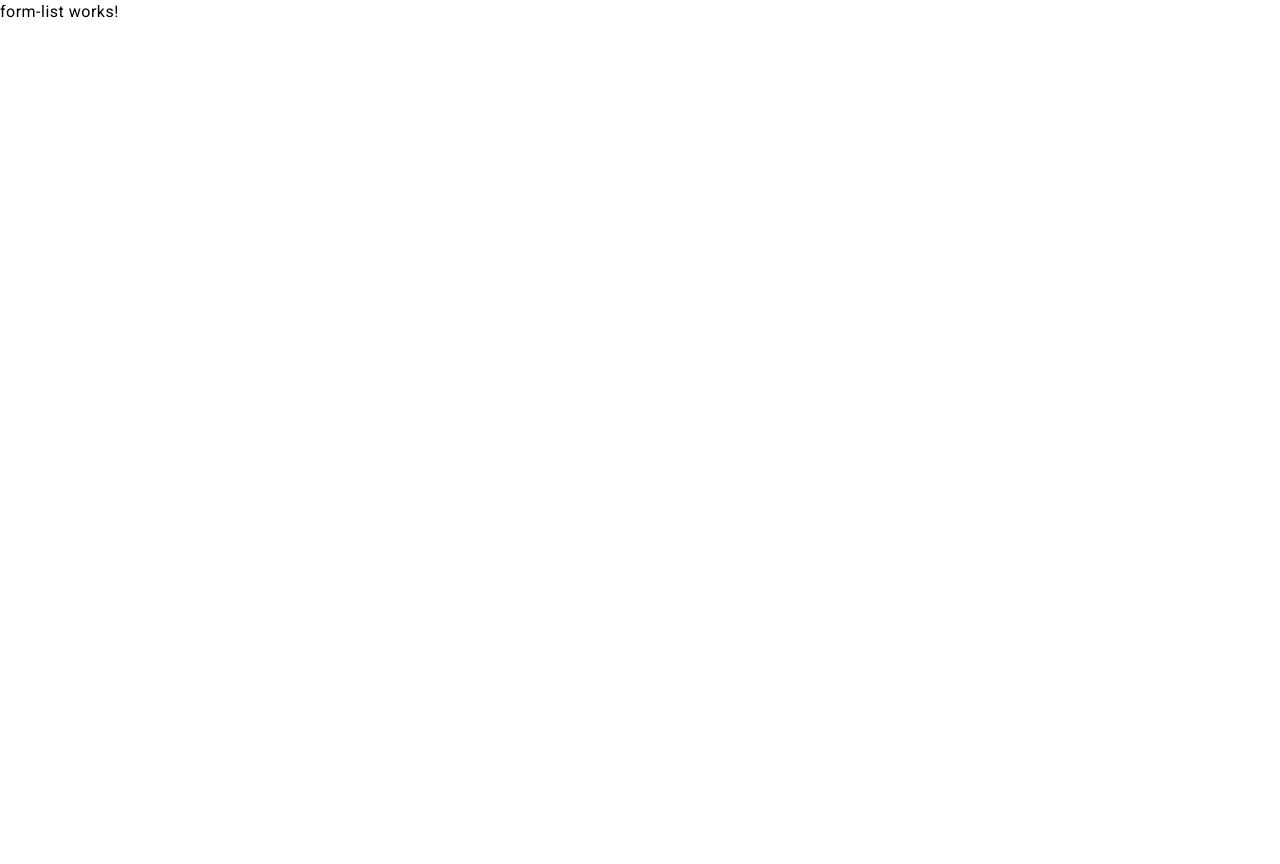
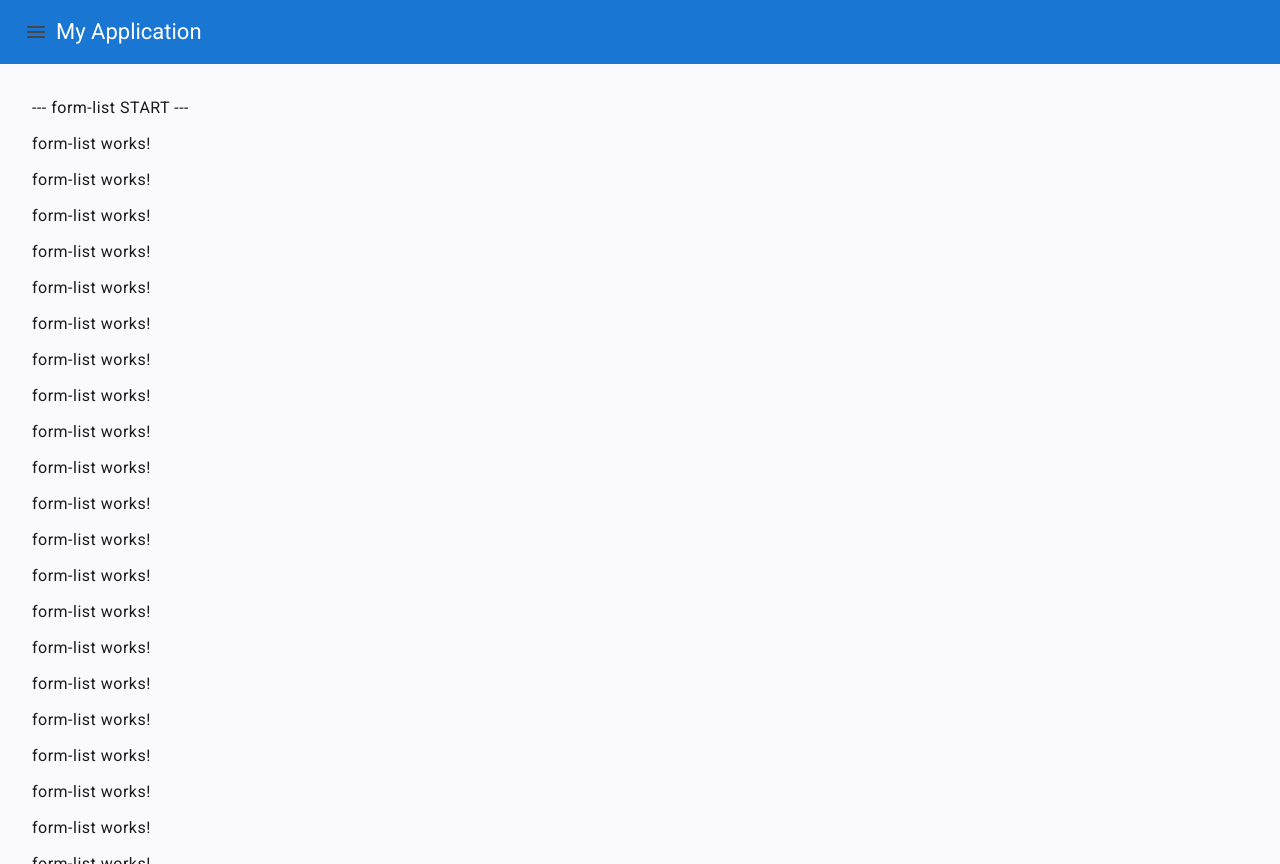
Before and after one commit to ganciaux/angular-forms, an Angular app: page /forms in a window 1280 px wide. Before the commit the page ends 800 px from the top, so only its background shows below. Built offline with nearby package versions, Linux system fonts and the light colour scheme.

Commit message:
Add header and sidebar

```diff
--- a/src/app/app.component.css
+++ b/src/app/app.component.css
@@ -0,0 +1,41 @@
+/* Fixer l'en-tête */
+.header {
+  background-color: #1976d2;
+  color: white;
+  position: fixed;
+  top: 0;
+  left: 0;
+  width: 100%;
+  height: 64px; /* Hauteur de l'en-tête */
+  z-index: 1000;
+  display: flex;
+  align-items: center;
+}
+
+/* Conteneur principal (sidebar + contenu) */
+.main-container {
+  margin-top: 64px; /* Décaler sous l'en-tête */
+  height: calc(100vh); /* Hauteur totale - la hauteur de l'en-tête */
+
+}
+
+/* Sidebar */
+.sidenav {
+  background-color: #2196f3; /* Couleur plus claire */
+  color: white;
+  width: 250px;
+}
+
+/* Contenu principal */
+.content {
+  flex-grow: 1; /* Prend tout l'espace disponible */
+  padding: 16px;
+  overflow-y: auto; /* Permet le scroll uniquement dans le contenu */
+  height: 100%; /* Assurer que le contenu prend toute la hauteur restante */
+}
+
+/* Style pour le contenu du body */
+.body {
+  padding: 16px;
+  box-sizing: border-box;
+}
--- a/src/app/app.component.html
+++ b/src/app/app.component.html
@@ -1 +1,26 @@
-<router-outlet />
+<!-- Fixed Header -->
+<mat-toolbar class="header">
+  <button mat-icon-button (click)="sidenav.toggle()">
+    <mat-icon>menu</mat-icon>
+  </button>
+  <span>My Application</span>
+</mat-toolbar>
+
+<!-- Main container for sidenav and content, placed under the header -->
+<mat-sidenav-container class="main-container">
+  <!-- Sidebar -->
+  <mat-sidenav #sidenav mode="side" [(opened)]="opened" class="sidenav">
+    <mat-nav-list>
+      <a mat-list-item href="#">Dashboard</a>
+      <a mat-list-item href="#">Forms</a>
+      <a mat-list-item href="#">Settings</a>
+    </mat-nav-list>
+  </mat-sidenav>
+
+  <!-- Main Content -->
+  <mat-sidenav-content class="content">
+    <div class="body">
+      <router-outlet></router-outlet>
+    </div>
+  </mat-sidenav-content>
+</mat-sidenav-container>
--- a/src/app/app.component.ts
+++ b/src/app/app.component.ts
@@ -1,13 +1,23 @@
 import { Component } from '@angular/core';
 import { RouterOutlet } from '@angular/router';
+import { MatToolbarModule } from '@angular/material/toolbar';
+import { MatSidenavModule } from '@angular/material/sidenav';
+import { MatListModule } from '@angular/material/list';
+import { MatIconModule } from '@angular/material/icon';
+import { MatButtonModule } from '@angular/material/button';
 
 @Component({
   selector: 'app-root',
   standalone: true,
-  imports: [RouterOutlet],
+  imports: [RouterOutlet,  MatToolbarModule,
+    MatSidenavModule,
+    MatListModule,
+    MatIconModule,
+    MatButtonModule],
   templateUrl: './app.component.html',
   styleUrl: './app.component.css'
 })
 export class AppComponent {
   title = 'angular-forms';
+  opened = false;
 }
--- a/src/app/app.config.ts
+++ b/src/app/app.config.ts
@@ -3,7 +3,7 @@ import { provideRouter } from '@angular/router';
 import { routes } from './app.routes';
 import { environment } from '../environments/environment';
 import { provideAnimationsAsync } from '@angular/platform-browser/animations/async';
-
+import { MatSlideToggleModule } from '@angular/material/slide-toggle';
 /*
 function ...ServiceFactory(): ...Service {
   return environment.production
@@ -21,5 +21,6 @@ export const appConfig: ApplicationConfig = {
       provide: ...Service,
       useFactory: ...ServiceFactory,
     },*/
-  ]
+    { provide: MatSlideToggleModule, useValue: [] },
+  ],
 };
--- a/src/app/core/features/form/components/form-list/form-list.component.html
+++ b/src/app/core/features/form/components/form-list/form-list.component.html
@@ -1 +1,90 @@
+<p>--- form-list START ---</p>
 <p>form-list works!</p>
+<p>form-list works!</p>
+<p>form-list works!</p>
+<p>form-list works!</p>
+<p>form-list works!</p>
+<p>form-list works!</p>
+<p>form-list works!</p>
+<p>form-list works!</p>
+<p>form-list works!</p>
+<p>form-list works!</p>
+<p>form-list works!</p>
+<p>form-list works!</p>
+<p>form-list works!</p>
+<p>form-list works!</p>
+<p>form-list works!</p>
+<p>form-list works!</p>
+<p>form-list works!</p>
+<p>form-list works!</p>
+<p>form-list works!</p>
+<p>form-list works!</p>
+<p>form-list works!</p>
+<p>form-list works!</p>
+<p>form-list works!</p>
+<p>form-list works!</p>
+<p>form-list works!</p>
+<p>form-list works!</p>
+<p>form-list works!</p>
+<p>form-list works!</p>
+<p>form-list works!</p>
+<p>form-list works!</p>
+<p>form-list works!</p>
+<p>form-list works!</p>
+<p>form-list works!</p>
+<p>form-list works!</p>
+<p>form-list works!</p>
+<p>form-list works!</p>
+<p>form-list works!</p>
+<p>form-list works!</p>
+<p>form-list works!</p>
+<p>form-list works!</p>
+<p>form-list works!</p>
+<p>form-list works!</p>
+<p>form-list works!</p>
+<p>form-list works!</p>
+<p>form-list works!</p>
+<p>form-list works!</p>
+<p>form-list works!</p>
+<p>form-list works!</p>
+<p>form-list works!</p>
+<p>form-list works!</p>
+<p>form-list works!</p>
+<p>form-list works!</p>
+<p>form-list works!</p>
+<p>form-list works!</p>
+<p>form-list works!</p>
+<p>form-list works!</p>
+<p>form-list works!</p>
+<p>form-list works!</p>
+<p>form-list works!</p>
+<p>form-list works!</p>
+<p>form-list works!</p>
+<p>form-list works!</p>
+<p>form-list works!</p>
+<p>form-list works!</p>
+<p>form-list works!</p>
+<p>form-list works!</p>
+<p>form-list works!</p>
+<p>form-list works!</p>
+<p>form-list works!</p>
+<p>form-list works!</p>
+<p>form-list works!</p>
+<p>form-list works!</p>
+<p>form-list works!</p>
+<p>form-list works!</p>
+<p>form-list works!</p>
+<p>form-list works!</p>
+<p>form-list works!</p>
+<p>form-list works!</p>
+<p>form-list works!</p>
+<p>form-list works!</p>
+<p>form-list works!</p>
+<p>form-list works!</p>
+<p>form-list works!</p>
+<p>form-list works!</p>
+<p>form-list works!</p>
+<p>form-list works!</p>
+<p>form-list works!</p>
+<p>form-list works!</p>
+<p>--- form-list END ---</p>
```
